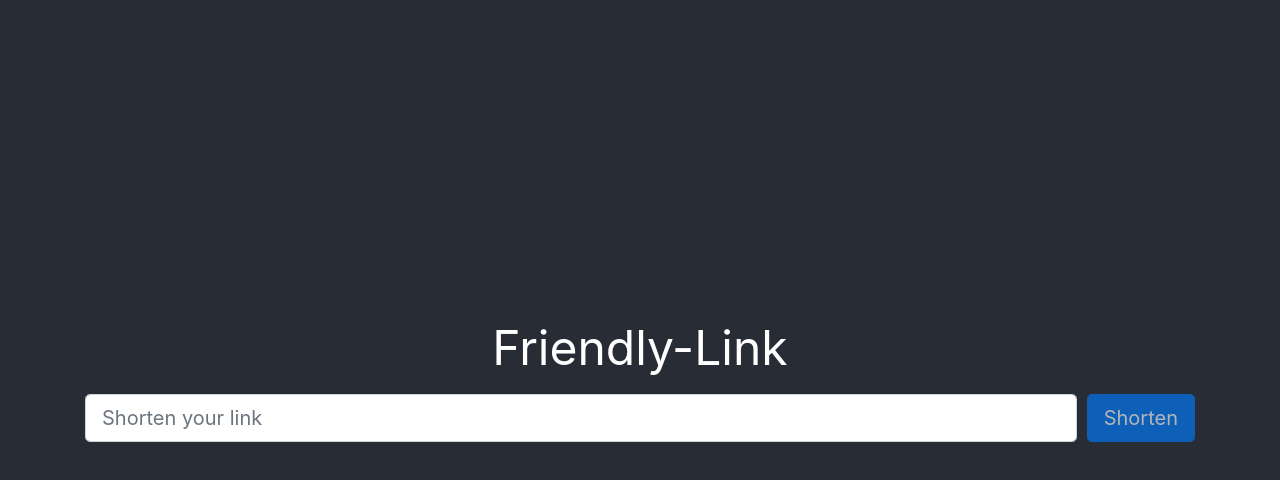
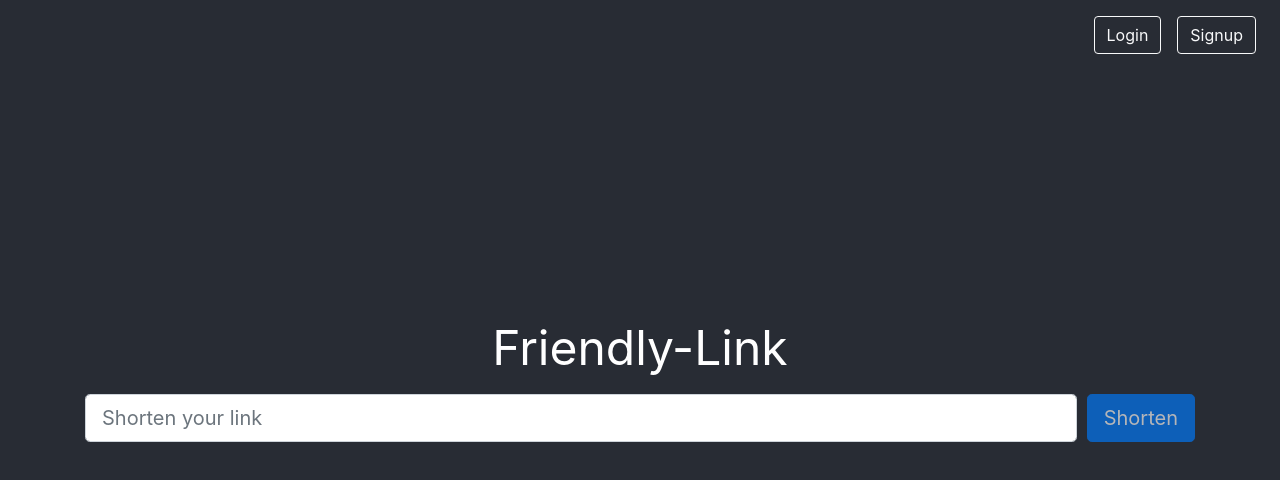
Before and after one commit to Davidcwh/friendly-link, a React (Create React App) app in the folder client/: page / in a window 1280 px wide. Shown: the top 480 px of the page. Built offline with nearby package versions, Linux system fonts and the light colour scheme; no server answers.

Commit message:
Add User Authentication

```diff
--- a/client/src/App.js
+++ b/client/src/App.js
@@ -1,12 +1,14 @@
 import './App.css';
 import React from 'react';
 import ShortenUrlBar from './components/ShortenUrlBar.js';
+import TopBar from './components/TopBar';
 
 function App() {
 
     return (
         <div className="App">
             <header className="App-header">
+                <TopBar/>
                 <ShortenUrlBar/>
             </header>
         </div>
--- /dev/null
+++ b/client/src/components/Button.css
@@ -0,0 +1,3 @@
+.buttonContainer {
+    margin: 8px;
+}
--- /dev/null
+++ b/client/src/components/LoginButton.js
@@ -0,0 +1,21 @@
+import React from 'react';
+import { useAuth0 } from '@auth0/auth0-react';
+import { Button } from 'react-bootstrap';
+import './Button.css'
+
+const LoginButton = () => {
+    const { loginWithRedirect } = useAuth0();
+
+    return (
+        <Button
+            className="buttonContainer"
+            variant="outline-light"
+            onClick={() => loginWithRedirect({
+                display: "page"
+            })}>
+            Login
+        </Button>
+    )
+};
+
+export default LoginButton;
--- /dev/null
+++ b/client/src/components/SignupButton.js
@@ -0,0 +1,21 @@
+import React from 'react';
+import { useAuth0 } from '@auth0/auth0-react';
+import { Button } from 'react-bootstrap';
+import './Button.css'
+
+const SignupButton = () => {
+    const { loginWithRedirect } = useAuth0();
+
+    return (
+        <Button
+            className="buttonContainer"
+            variant="outline-light"
+            onClick={() => loginWithRedirect({
+                screen_hint: "signup",
+            })}>
+            Signup
+        </Button>
+    )
+};
+
+export default SignupButton;
--- /dev/null
+++ b/client/src/components/TopBar.js
@@ -0,0 +1,19 @@
+import React from 'react';
+import { Navbar } from 'react-bootstrap';
+import LoginButton from './LoginButton';
+import SignupButton from './SignupButton';
+
+const TopBar = () => {
+    return (
+        <Navbar
+            expand="lg"
+            fixed="top">
+            <Navbar.Collapse id="basic-navbar-nav" className="justify-content-end">
+                <LoginButton/>
+                <SignupButton/>
+            </Navbar.Collapse>
+        </Navbar>
+    )
+}
+
+export default TopBar;
```
